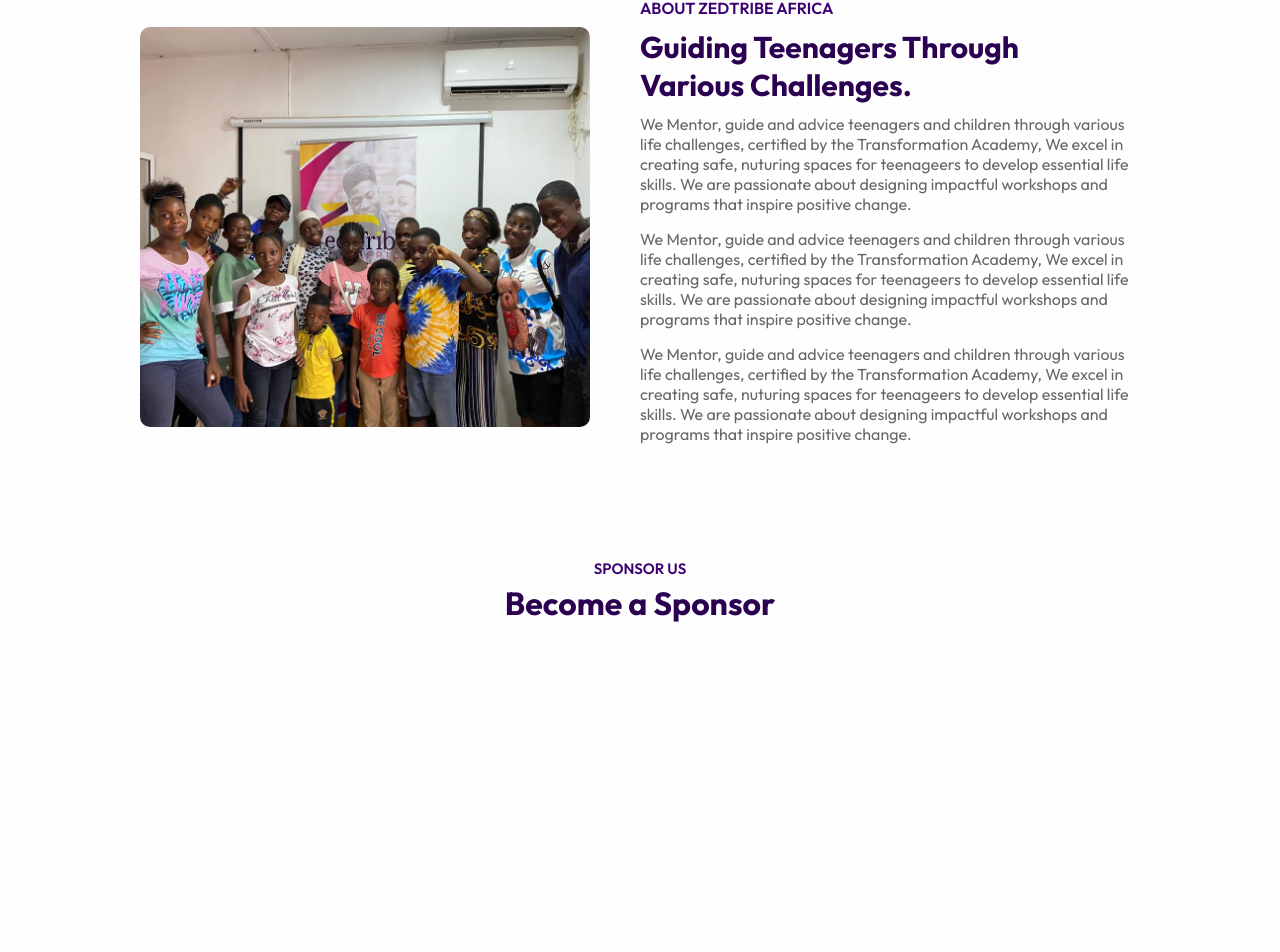
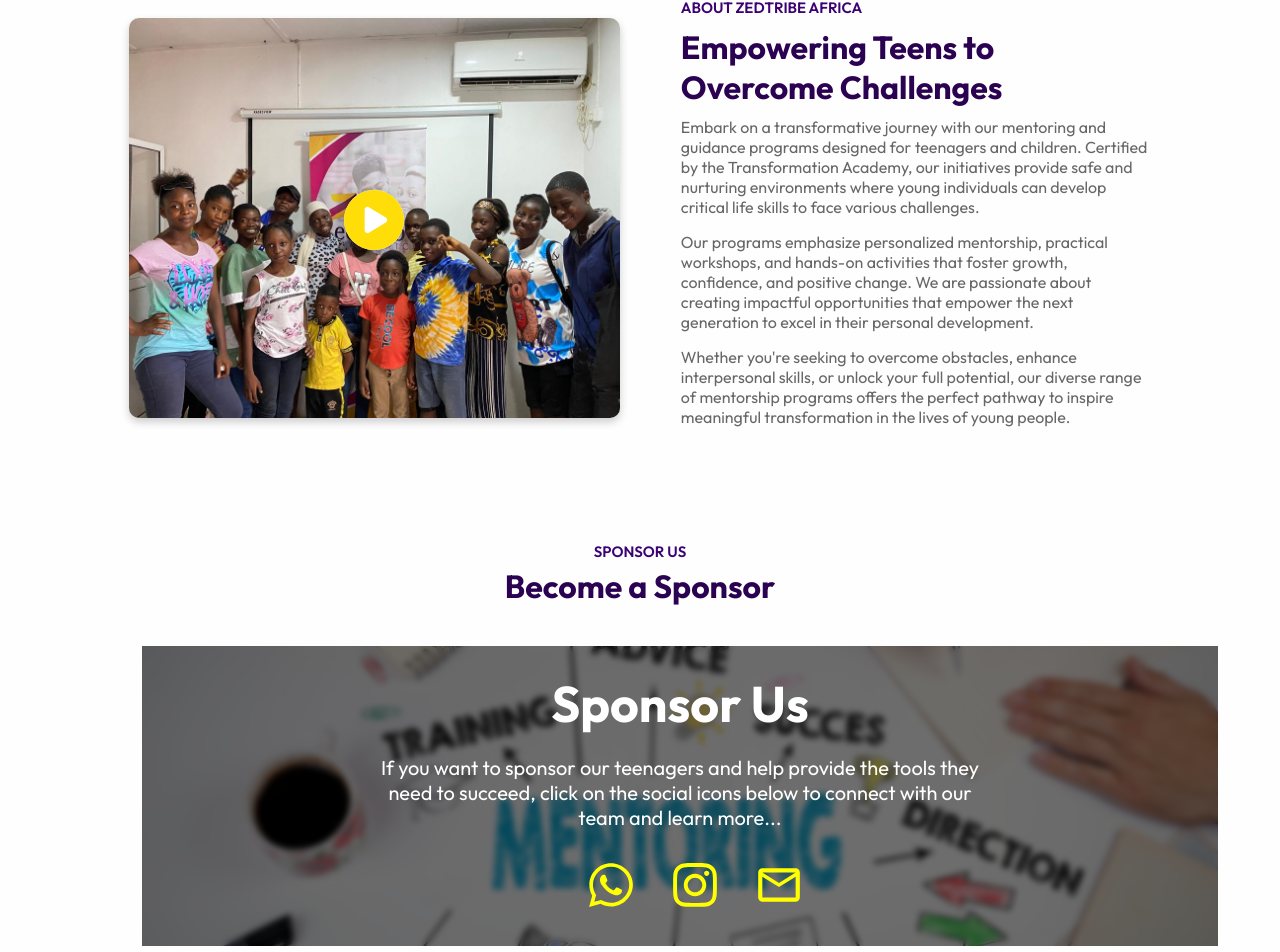
Before and after one commit to Ayo-tomiwa/ZedTribeAfrica, a React (Vite) app: page / in a window 1280 px wide. Shown: the part 1516-2468 px from the top of the page. Before the commit the page ends 2169 px from the top, so only its background shows below. Built offline with nearby package versions, Linux system fonts and the light colour scheme.

Commit message:
feat: Completed the sponsor-us page

```diff
--- a/src/App.jsx
+++ b/src/App.jsx
@@ -4,6 +4,7 @@
 import Programs from './Components/Programs/programs'
 import Title  from './Components/Title/title'
 import About from './Components/About/about'
+import Sponsor from './Components/Sponsor/sponsor'
 
 const App = () => {
   return (
@@ -15,6 +16,7 @@
         <Programs/>
         <About/>
         <Title subTitle='Sponsor Us' title='Become a Sponsor'/>
+        <Sponsor/>
       </div>
     </div>
   )
--- a/src/Components/About/about.css
+++ b/src/Components/About/about.css
@@ -3,16 +3,16 @@
     display: flex;
     align-items: center;
     justify-content: space-between;
-    width: 93%;
+    width: 95%;
 }
 
 .about-left{
-    flex-basis: 45%;
+    flex-basis: 48%;
     position: relative;
 }
 
 .about-right{
-    flex-basis: 50%;
+    flex-basis: 46%;
 }
 
 .about-img{
@@ -20,24 +20,38 @@
     height: 400px;
     object-fit: cover;
     border-radius: 10px;
+    box-shadow: 0 4px 8px rgba(0, 0, 0, 0.2);
+
 }
 
-.play-icon{
+.play-icon {
     width: 60px;
+    height: 60px;
+    font-size: 70px;
+    color: #FFDD09;
+    background-color: white;
+    border-radius: 50%;
+    display: flex;
+    align-items: center;
+    justify-content: center;
+    cursor: pointer;
     position: absolute;
+    text-align: center;
     top: 50%;
     left: 50%;
     transform: translate(-50%, -50%);
+    box-shadow: 0 4px 8px rgba(0, 0, 0, 0.2);
 }
+
 
 .about h3{
     font-weight: 600;
-    font-size: 16px;
+    font-size: 15px;
     color: #3c0273;
 }
 
 .about h2{
-    font-size: 30px;
+    font-size: 32px;
     color: #2b0151;
     margin: 10px 0;
     max-width: 400px;
--- a/src/Components/About/about.jsx
+++ b/src/Components/About/about.jsx
@@ -1,6 +1,7 @@
 import React from 'react'
 import './about.css'
 import about_img from '../../assets/about.jpg'
+import { FaCirclePlay } from "react-icons/fa6";
 // Import play_icon from '../../assets/play-icon.png'
 
 const About = () => {
@@ -8,27 +9,25 @@
     <div className='about'>
         <div className="about-left">
             <img src={about_img} alt="" className='about-img' />
-            {/* <img src={play_icon} alt="" /> */}
+            <span className='play-icon'>
+            <FaCirclePlay />
+            </span>
         </div>
         <div className="about-right">
             <h3>ABOUT ZEDTRIBE AFRICA</h3>
-            <h2>Guiding Teenagers Through Various Challenges.</h2>
-            <p>We Mentor, guide and advice teenagers and children through various life challenges,
-                certified by the Transformation Academy, We excel in creating safe, nuturing spaces
-                for teenageers to develop essential life skills. We are passionate
-                about designing impactful workshops and programs that inspire positive change.
+            <h2>Empowering Teens to Overcome Challenges</h2>
+            <p>
+                Embark on a transformative journey with our mentoring and guidance programs designed for teenagers and children.
+                Certified by the Transformation Academy, our initiatives provide safe and nurturing environments where young
+                individuals can develop critical life skills to face various challenges.
             </p>
             <p>
-                We Mentor, guide and advice teenagers and children through various life challenges,
-                certified by the Transformation Academy, We excel in creating safe, nuturing spaces
-                for teenageers to develop essential life skills. We are passionate
-                about designing impactful workshops and programs that inspire positive change.
+                Our programs emphasize personalized mentorship, practical workshops, and hands-on activities that foster growth, confidence,
+                and positive change. We are passionate about creating impactful opportunities that empower the next generation to excel in their personal development.
             </p>
             <p>
-                We Mentor, guide and advice teenagers and children through various life challenges,
-                certified by the Transformation Academy, We excel in creating safe, nuturing spaces
-                for teenageers to develop essential life skills. We are passionate
-                about designing impactful workshops and programs that inspire positive change.
+                Whether you're seeking to overcome obstacles, enhance interpersonal skills, or unlock your full potential,
+                our diverse range of mentorship programs offers the perfect pathway to inspire meaningful transformation in the lives of young people.
             </p>
 
         </div>
--- a/src/Components/Navbar/navbar.css
+++ b/src/Components/Navbar/navbar.css
@@ -1,6 +1,5 @@
 nav{
     width: 100%;
-    /* background-color: #1f1e1e; */
     color: #fff;
     position: fixed;
     padding: 2px 0;
@@ -14,8 +13,6 @@
 
 .logo{
    width: 220px;
-   margin: 0 !important;
-   padding: 0 !important;
    display: block;
    object-fit: cover;
    max-height: 70px;
--- /dev/null
+++ b/src/Components/Sponsor/sponsor.css
@@ -0,0 +1,59 @@
+.sponsor-us {
+    background-image: url(../../assets/mentoring.jpeg);
+    background-size: cover;
+    background-position: center;
+    height: 300px;
+    position: relative;
+    margin: 40px;
+    width: 100%;
+}
+
+.overlay {
+    position: absolute;
+    top: 0;
+    left: 0;
+    width: 100%;
+    height: 100%;
+    background-color: rgba(0, 0, 0, 0.57);
+    backdrop-filter: blur(3px);
+    display: flex;
+    flex-direction: column;
+    justify-content: center;
+    align-items: center;
+    color: #fff;
+    text-align: center;
+}
+
+.overlay h1 {
+    font-size: 50px;
+    margin-bottom: 20px;
+    color: white;
+}
+
+.overlay p {
+    font-size: 20px;
+    max-width: 600px;
+    color: white;
+}
+
+.sponsor-icons-container{
+    padding: 15px 20px;
+    width: 25%;
+    margin: 0 auto;
+    display: flex;
+    justify-content: space-between;
+}
+
+.sponsor-icons{
+    color: yellow;
+    width: 60px;
+    height: 60px;
+    padding: 15px 20px;
+    font-size: 50px;
+    transition: transform 0.3s ease, color 0.3s ease;
+}
+
+.sponsor-icons:hover{
+    transform: scale(1.2);
+    color: #fae034;
+}
--- /dev/null
+++ b/src/Components/Sponsor/sponsor.jsx
@@ -0,0 +1,35 @@
+import React from 'react'
+import './sponsor.css'
+import { FaWhatsapp } from "react-icons/fa6";
+import { FaInstagram } from "react-icons/fa6";
+import { MdMailOutline } from "react-icons/md";
+
+const Sponsor = () => {
+  return (
+    <div className="sponsor-us">
+    <div className="overlay">
+      <h1>Sponsor Us</h1>
+        <p>If you want to sponsor our teenagers and help provide the tools they need to succeed,
+            click on the social icons below to connect with our team and learn more...
+        </p>
+        <div className='sponsor-icons-container'>
+        <span className='sponsor-icons'>
+            <a href="https://wa.me/2349032628603" target="_blank" rel="noopener noreferrer">
+                <FaWhatsapp />
+            </a>
+        </span>
+        <span className='sponsor-icons'>
+            <a href="https://www.instagram.com/zedtribeafrica" target="_blank" rel="noopener noreferrer">
+                <FaInstagram />
+            </a>
+        </span>
+        <span className='sponsor-icons'>
+            <a href="mailto: zedtribeafrica@gmail.com"><MdMailOutline /></a>
+        </span>
+      </div>
+    </div>
+  </div>
+  )
+}
+
+export default Sponsor
--- a/src/index.css
+++ b/src/index.css
@@ -27,18 +27,20 @@
     color: #212121;
     padding: 14px 25px;
     border-radius: 30px;
+    border: 1px solid transparent;
     font-size: 15px;
-    border: 0;
     outline: 0;
     cursor: pointer;
     display: inline-flex;
     align-items: center;
     justify-content: center;
+    transition: all 0.67s ease;
+    will-change: transform;
 }
 
 .btn:hover{
-    /* transform: scale(1.1); */
     background-color: transparent;
     color: #fff;
     border: 1px solid white;
+    transform: scale(1.06);
 }
```
